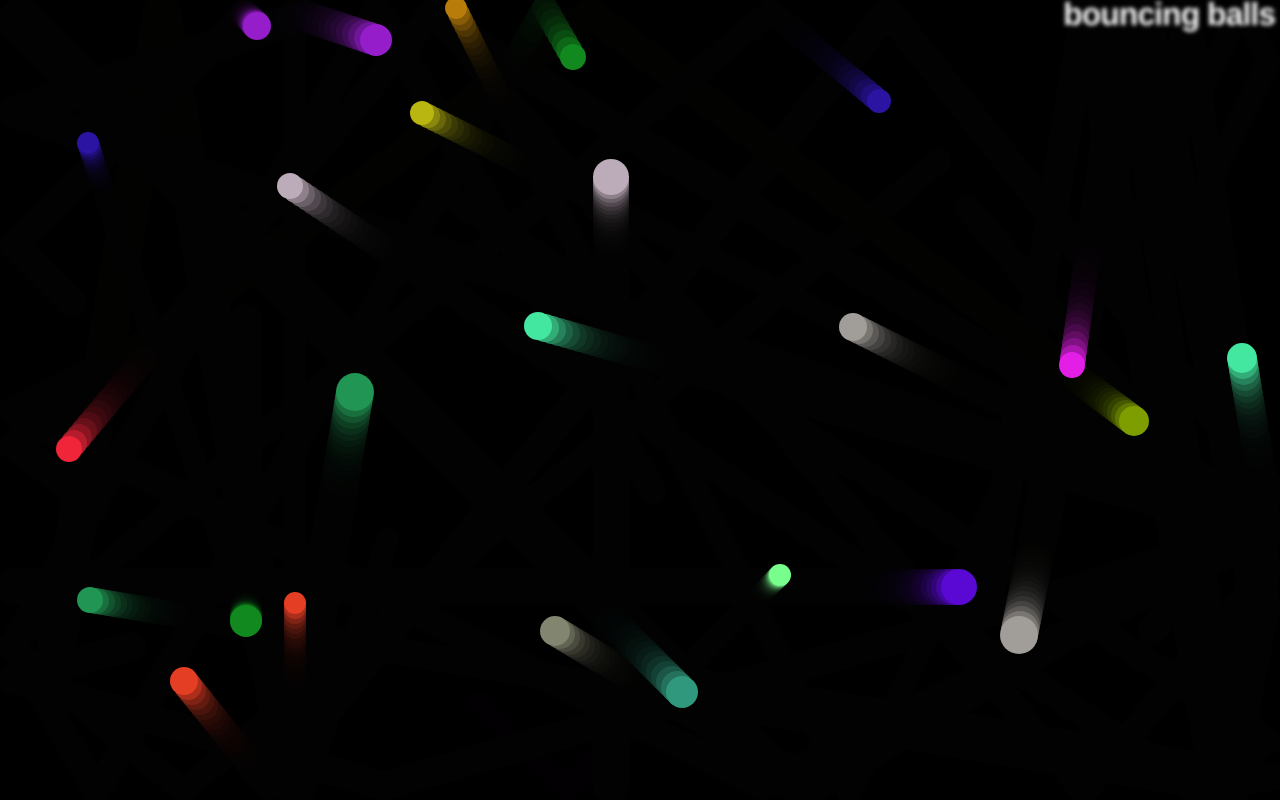
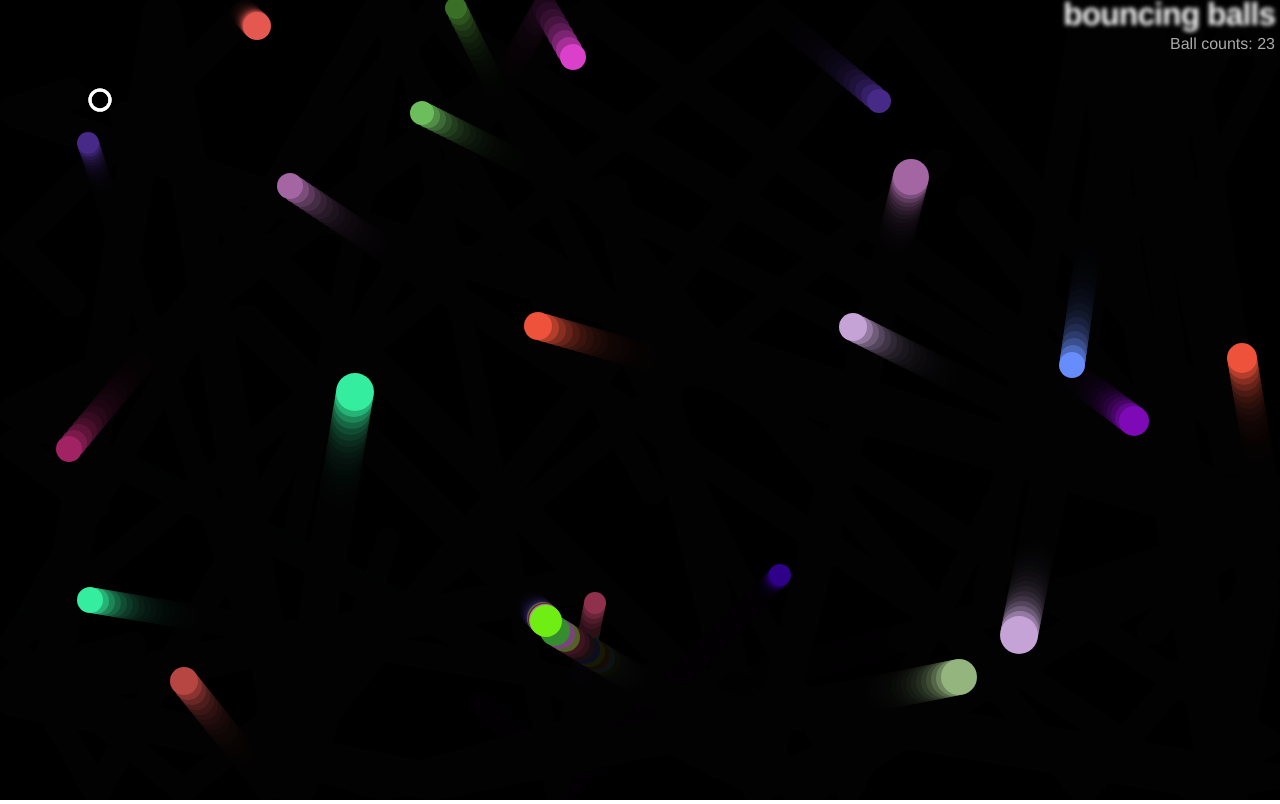
Before and after one commit to FrankFrankWei/bouncing-balls, a plain HTML site: page index.html in a window 1280 px wide. Drawn offline with Linux system fonts and the light colour scheme.

Commit message:
add evilcircle done

```diff
--- a/index.html
+++ b/index.html
@@ -1,5 +1,6 @@
 <!DOCTYPE html>
 <html>
+
 <head>
 	<meta charset="utf-8">
 	<title>Bouncing balls</title>
@@ -8,8 +9,10 @@
 
 <body>
 	<h1>bouncing balls</h1>
+	<p>Ball count: </p>
 	<canvas></canvas>
 
 	<script src="main.js"></script>
 </body>
+
 </html>
--- a/main.js
+++ b/main.js
@@ -2,25 +2,40 @@
 
 var canvas = document.querySelector('canvas');
 var ctx = canvas.getContext('2d');
+var pBallCount = document.querySelector('p');
+
+var ballCount = 0;
 
 var width = canvas.width = window.innerWidth;
 var height = canvas.height = window.innerHeight;
+
 
 // function to generate random number
 function random(min, max) {
 	var num = Math.floor(Math.random() * (max - min)) + min;
 
+	if (num == 0)
+		num += 1;
+
 	return num;
 }
 
-function Ball(x, y, velX, velY, color, size) {
+function Shape(x, y, velX, velY, exists) {
 	this.x = x;
 	this.y = y;
 	this.velX = velX;
 	this.velY = velY;
+	this.exists = exists;
+}
+
+function Ball(x, y, velX, velY, exists, color, size) {
+	Shape.call(this, x, y, velX, velY, exists);
 	this.color = color;
 	this.size = size;
 }
+
+Ball.prototype = Object.create(Shape.prototype);
+Ball.prototype.constructor = Ball;
 
 Ball.prototype.draw = function () {
 		ctx.beginPath();
@@ -64,7 +79,76 @@ Ball.prototype.collisionDetect = function () {
 	}
 }
 
+function EvilCircle(x, y, exists) {
+	Shape.call(this, x, y, exists);
+	this.velX = 20;
+	this.velY = 20;
+	this.color = 'white';
+	this.size = 10;
+}
+
+EvilCircle.prototype = Object.create(Shape.prototype);
+EvilCircle.prototype.constructor = EvilCircle;
+
+EvilCircle.prototype.draw = function () {
+	ctx.beginPath();
+	ctx.lineWidth = 3;
+	ctx.strokeStyle = this.color;
+	ctx.arc(this.x, this.y, this.size, 0, 2 * Math.PI);
+	ctx.stroke();
+}
+
+EvilCircle.prototype.checkBounds = function () {
+	if (this.x + this.size >= width) {
+		this.x -= this.size;
+	}
+
+	if (this.x - this.size <= 0) {
+		this.x += this.size;
+	}
+
+	if (this.y + this.size >= height) {
+		this.y -= this.size;
+	}
+
+	if (this.y - this.size <= 0) {
+		this.y += this.size;
+	}
+}
+
+EvilCircle.prototype.setControls = function () {
+	var _this = this;
+	window.onkeydown = function (e) {
+		if (e.keyCode === 65) {
+			_this.x -= _this.velX;
+		} else if (e.keyCode === 68) {
+			_this.x += _this.velX;
+		} else if (e.keyCode === 87) {
+			_this.y -= _this.velY;
+		} else if (e.keyCode === 83) {
+			_this.y += _this.velY;
+		}
+	}
+}
+
+EvilCircle.prototype.collisionDetect = function () {
+	for (var j = 0; j < balls.length; j++) {
+		if (balls[j].exists) {
+			var dx = this.x - balls[j].x;
+			var dy = this.y - balls[j].y;
+			var distance = Math.sqrt(dx * dx + dy * dy);
+
+			if (distance < this.size + balls[j].size) {
+				balls[j].exists = false;
+				ballCount--;
+				pBallCount.textContent = 'Ball counts: ' + ballCount;
+			}
+		}
+	}
+}
 var balls = [];
+var evilCircle = new EvilCircle(100, 100, true);
+evilCircle.setControls();
 
 function loop() {
 	ctx.fillStyle = 'rgba(0, 0, 0, 0.25)';
@@ -78,18 +162,26 @@ function loop() {
 			random(40, height - 40),
 			random(-7, 7),
 			random(-7, 7),
+			true,
 			'rgb(' + random(0, 255) + ',' + random(0, 255) + ',' + random(0, 255) + ')',
 			random(10, 20)
 		);
 
 		balls.push(ball);
+		ballCount++;
 	}
 
 	for (var i = 0; i < balls.length; i++) {
+		if (balls[i].exists) {
 			balls[i].draw();
 			balls[i].update();
 			balls[i].collisionDetect();
 		}
+	}
+
+	evilCircle.draw();
+	evilCircle.checkBounds();
+	evilCircle.collisionDetect();
 
 	requestAnimationFrame(loop);
 }
--- a/style.css
+++ b/style.css
@@ -23,3 +23,11 @@ h1 {
     color: transparent;
     text-shadow: 0 0 4px white;
 }
+
+p {
+    position: absolute;
+    margin: 0;
+    top: 35px;
+    right: 5px;
+    color: #aaa;
+}
```
Lines whose indentation alone changed are shown as unchanged.
